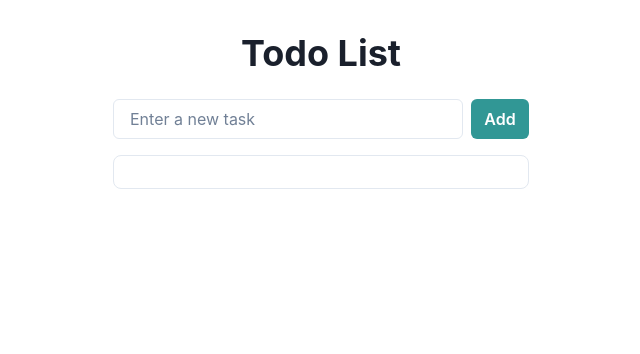
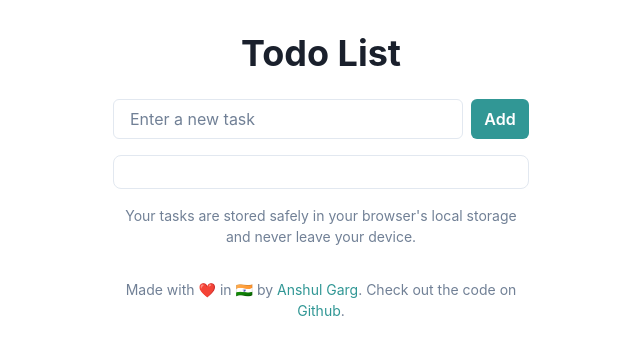
Before and after one commit to anshulg8/simple-todo, a React (Vite) app: page / in a window 1280 px wide. Shown: the top 354 px of the page, without its empty margins (319-959 px from the left). Built offline with nearby package versions, Linux system fonts and the light colour scheme.

Commit message:
adds footer and disclaimer

```diff
--- a/src/TodoApp.tsx
+++ b/src/TodoApp.tsx
@@ -16,6 +16,7 @@ import {
   AlertDialogHeader,
   AlertDialogContent,
   AlertDialogOverlay,
+  Link,
 } from "@chakra-ui/react";
 
 interface Todo {
@@ -117,6 +118,7 @@ const TodoApp: React.FC = () => {
                     as={todo.isCompleted ? "span" : undefined}
                     color={todo.isCompleted ? "gray.500" : "black"}
                     fontWeight={todo.isCompleted ? "normal" : "bold"}
+                    textDecoration={todo.isCompleted ? "line-through" : "none"}
                   >
                     {todo.text}
                   </Text>
@@ -133,6 +135,10 @@ const TodoApp: React.FC = () => {
           ))}
         </List>
       </Box>
+      <Text mt={4} fontSize="sm" color="gray.500" textAlign="center">
+        Your tasks are stored safely in your browser's local storage and never
+        leave your device.
+      </Text>
 
       <AlertDialog
         isOpen={isDialogOpen}
@@ -166,6 +172,20 @@ const TodoApp: React.FC = () => {
           </AlertDialogContent>
         </AlertDialogOverlay>
       </AlertDialog>
+
+      <Box as="footer" mt={8} textAlign="center">
+        <Text fontSize="sm" color="gray.500">
+          Made with ❤️ in 🇮🇳 by{" "}
+          <Link href="https://anshulgarg.in" color="teal.500" isExternal>
+            Anshul Garg
+          </Link>
+          . Check out the code on{" "}
+          <Link href="https://github.com/anshulg8" color="teal.500" isExternal>
+            Github
+          </Link>
+          .
+        </Text>
+      </Box>
     </Container>
   );
 };
```
